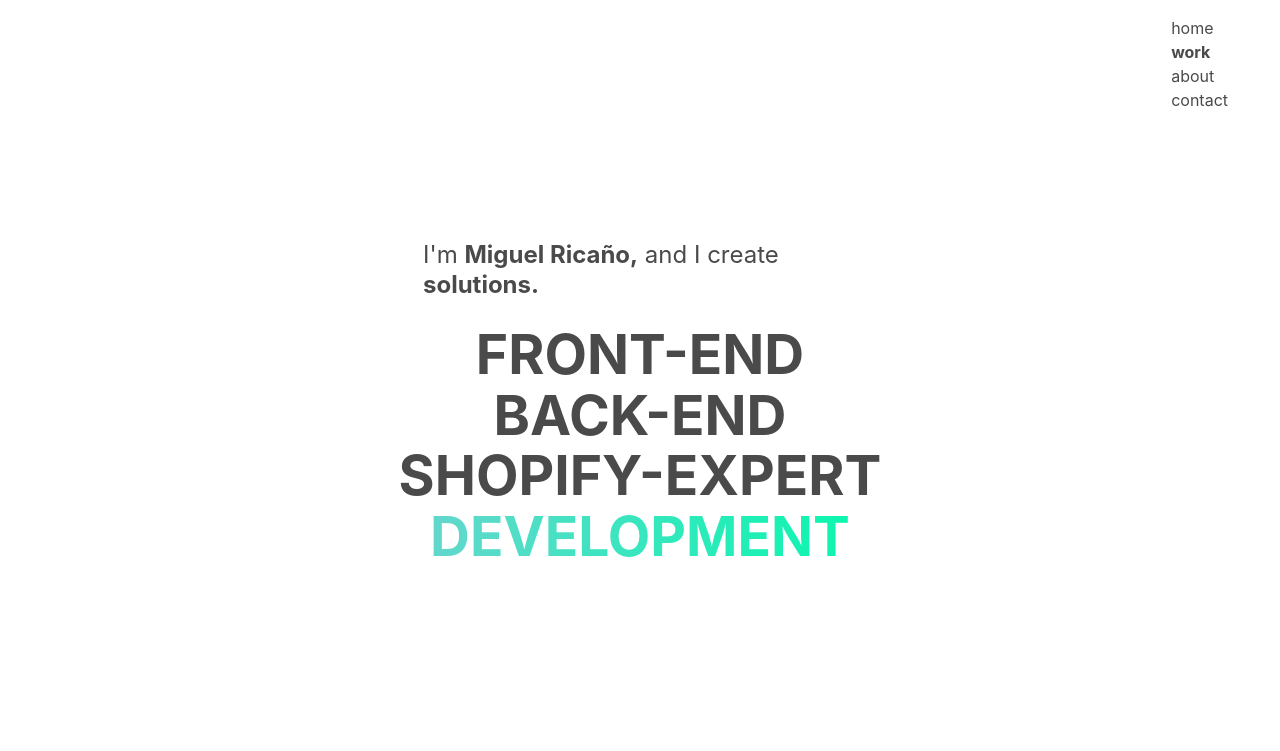
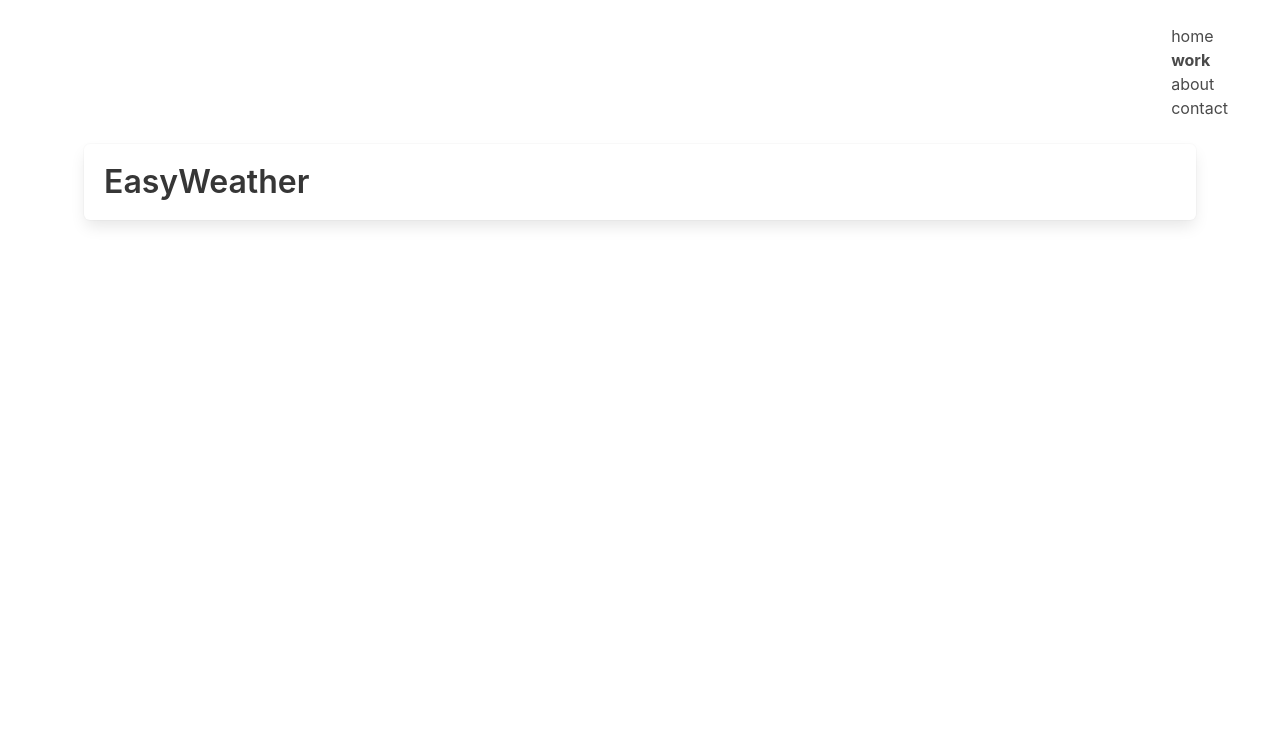
Before and after one commit to rudicarrilloypr/landingpage, a plain HTML site: page dist/html/work.html in a window 1280 px wide. Drawn offline with nearby package versions, Linux system fonts and the light colour scheme.

Commit message:
Add box to work.html

```diff
--- a/css/style.css
+++ b/css/style.css
@@ -1,6 +1,10 @@
 .navbar-end {
   position: fixed;
   right: 40px;
+}
+
+.navbar-burger, a:hover {
+  color: #88fbd7;
 }
 
 .container {
--- a/dist/html/work.html
+++ b/dist/html/work.html
@@ -8,44 +8,31 @@
   <link rel="stylesheet" href="../../css/style.css">
 </head>
 <body>
-  <nav class="navbar-end is-fixed-top is-transparent" aria-label="main navigation">
-    <div class="menu mt-2 is-hidden-touch is-transparent">
-      <a class="navbar-item pb-0" href="./../../index.html">home</a>
-      <a class="navbar-item py-0 work-p" href="work.html">work</a>
-      <a class="navbar-item py-0" href="about.html">about</a>
-      <a class="navbar-item py-0" href="contact.html">contact</a>
-    </div>
-    <a role="button" class="navbar-burger" data-target="navMenu" aria-label="menu" aria-expanded="false">
-      <span aria-hidden="true">home</span>
-      <span aria-hidden="true">work</span>
-      <span aria-hidden="true">about</span>
-    </a>
-
-  </nav>
-  <section class="hero is-fullheight-with-navbar">
-    <div class="hero-head mt-6"></div>
-    <div class="container mt-6">
-      <div class="hero-body mt-6 pb-5">
-        <h2 class="subtitle is-size-4 mt-6">
-          I'm <span class="has-text-weight-bold">Miguel Ricaño,</span> and I create <span class="has-text-weight-bold text">solutions.</span>
-        </h2>
+  <nav class="navbar is-fixed-top is-transparent" aria-label="main navigation">
+    <div class="navbar-brand first-nav">
+      <div class="menu">
       </div>
-      <div class="front-text">
-        <div class="has-text-centered hero-text">
-          FRONT-END
-        </div>
-        <div class="has-text-centered hero-text">
-          BACK-END
-        </div>
-        <div class="has-text-centered hero-text">
-          SHOPIFY-EXPERT
-        </div>
-        <div class="has-text-centered txt hero-text">
-          DEVELOPMENT
+      <a role="button" class="navbar-burger" data-target="navMenu" aria-label="menu" aria-expanded="false" id="burger">
+        <span aria-hidden="true"></span>
+        <span aria-hidden="true"></span>
+        <span aria-hidden="true"></span>
+      </a>
+      <div class="navbar-menu" id="nav-links">
+        <div class="navbar-end menu mt-2 is-transparent">
+          <div class="menu mt-2 is-transparent" aria-label="main navigation">
+            <a class="navbar-item pb-0" href="../../index.html">home</a>
+            <a class="navbar-item py-0 work-p" href="#">work</a>
+            <a class="navbar-item py-0" href="./about.html">about</a>
+            <a class="navbar-item py-0" href="./contact.html">contact</a>
+          </div>
         </div>
       </div>
     </div>
-
+  </nav>
+  <section class="section is-medium">
+    <div class="box mx-3">
+      <p class="title">EasyWeather</p>
+    </div>
   </section>
 
 
```
Also changed, not shown: dist/html/about.html (+19 -12 lines), dist/html/contact.html (+19 -12 lines), index.html (+3 -3 lines).
